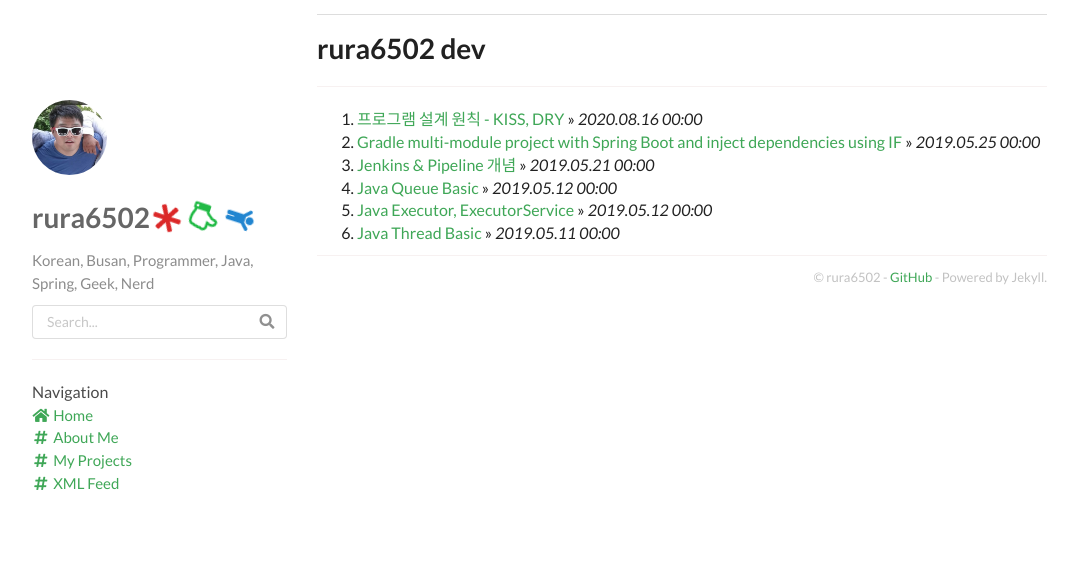
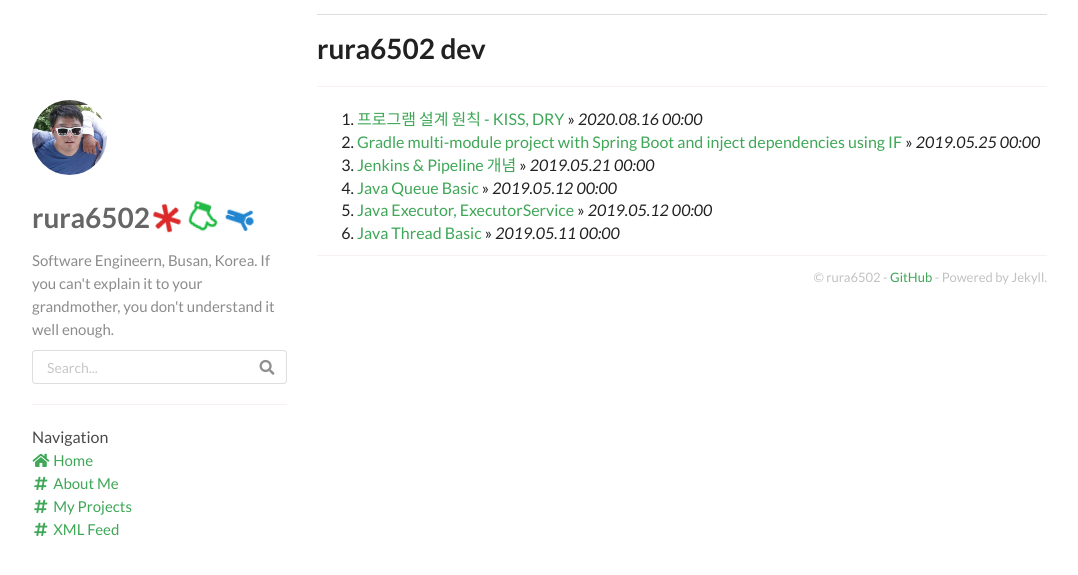
Before and after one commit to rura6502/rura6502.github.io, a Jekyll site: the page built from index.html, in a window 1280 px wide. Shown: the top 575 px of the page, without its empty margins (53-1131 px from the left). Built offline with Jekyll 4.4.1, drawn with Linux system fonts in a browser that asks for light colours; nearby versions of some CDN libraries; the list of posts is cut into pages by our own code.

Commit message:
Update _config.yml

```diff
--- a/_config.yml
+++ b/_config.yml
@@ -2,7 +2,7 @@ title: rura6502  dev
 description: My trash can
 author: rura6502
 github: https://github.com/rura6502
-about: Korean, Busan, Programmer, Java, Spring, Geek, Nerd
+about: Software Engineern, Busan, Korea. If you can't explain it to your grandmother, you don't understand it well enough.
 disqus_shortname: rura6502
 google_analytics: UA-138729643-1
 avatar_url: /static/img/avatar.jpg
```
